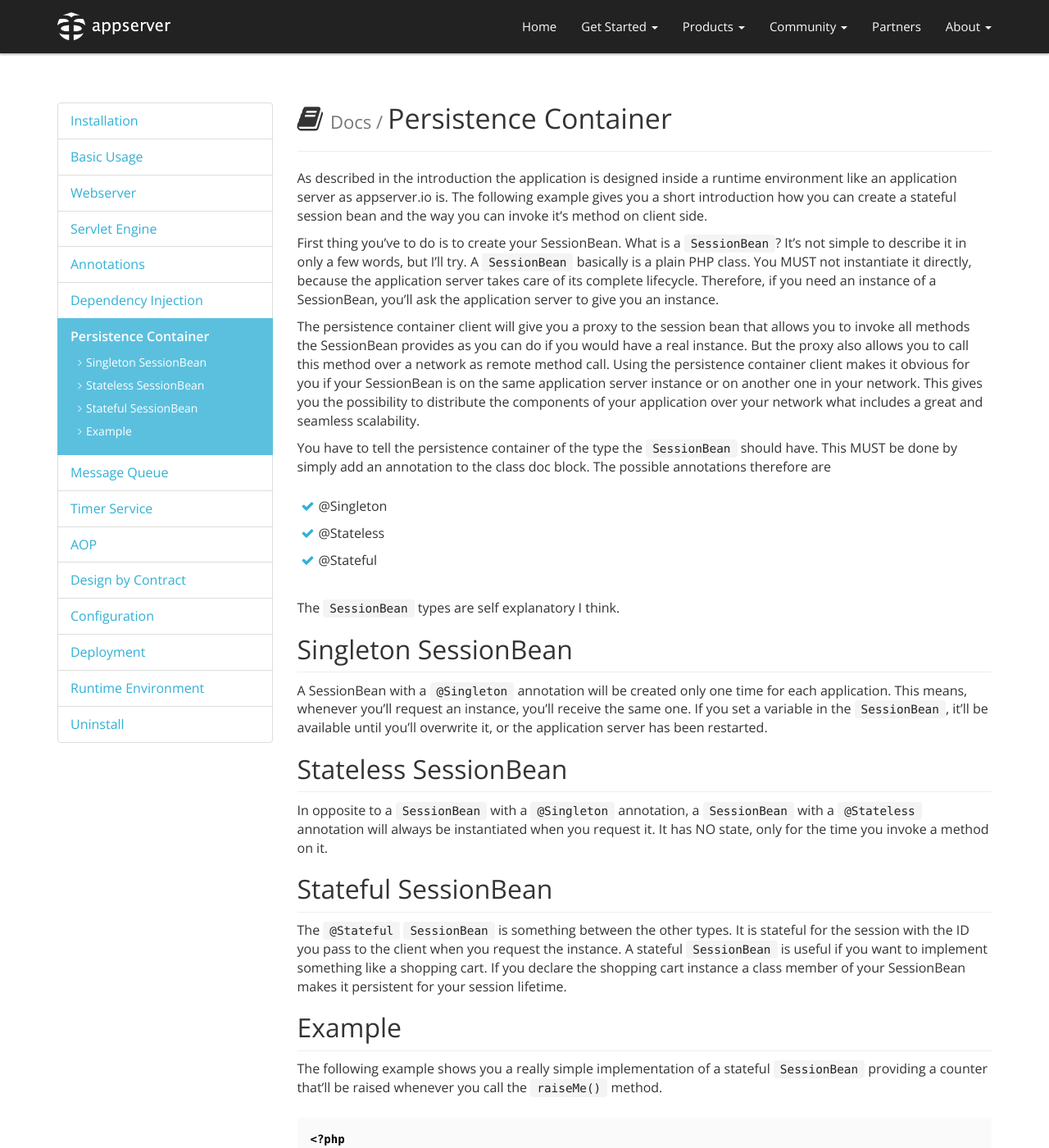
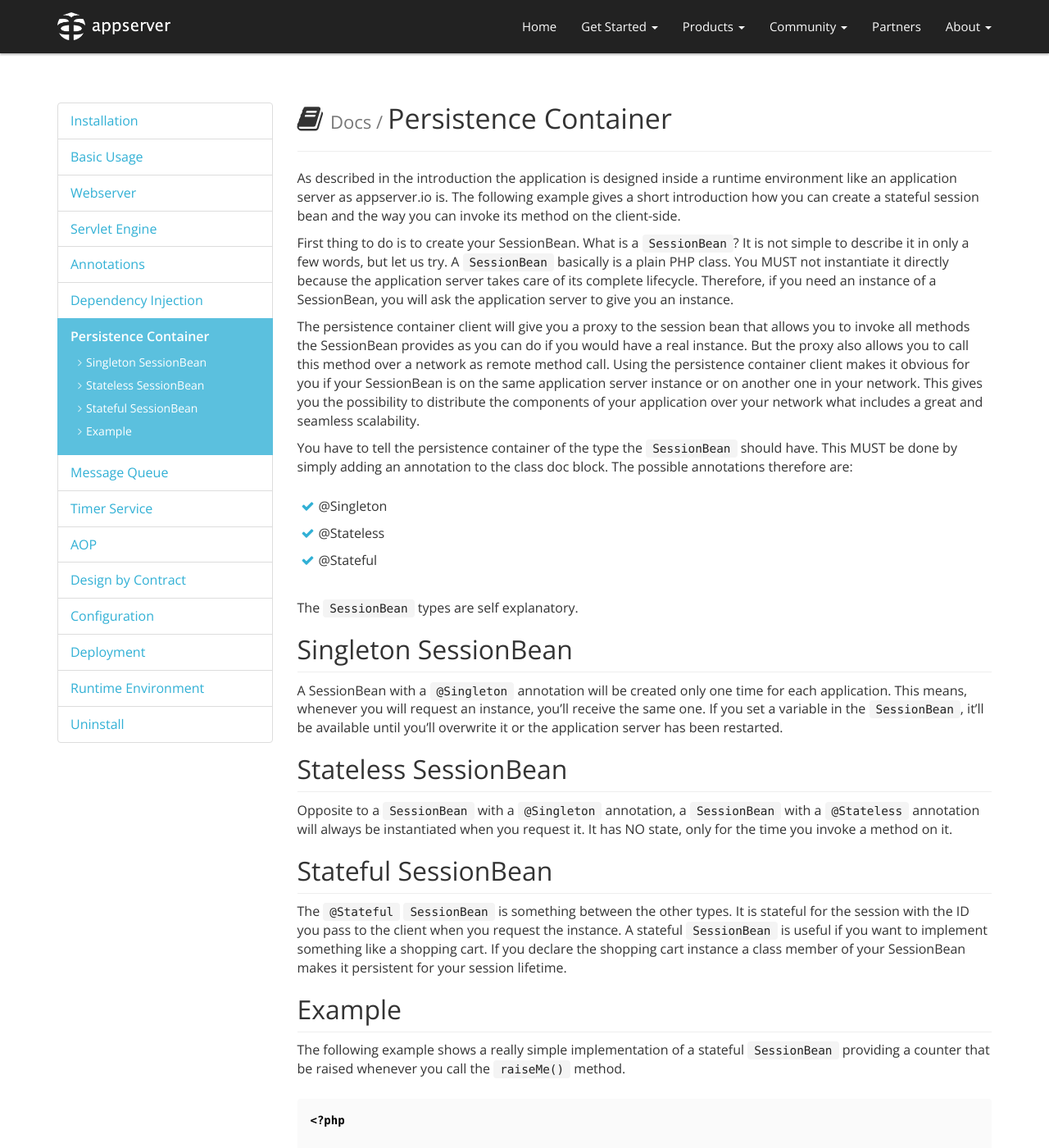
Before and after one commit to appserver-io/appserver, a Jekyll site: the page built from _docs/persistence-container.md, in a window 1280 px wide and 1400 px high. Shown: the whole window at 82% size. Built offline with Jekyll 4.4.1, drawn with Linux system fonts in a browser that asks for light colours; nearby versions of some CDN libraries; library files that are not in the unit come from our copies; Markdown is read by kramdown in place of the engine named in the settings; some of the changed text lies outside the part shown.

Commit message:
Update persistence-container.md

````diff
--- a/_docs/persistence-container.md
+++ b/_docs/persistence-container.md
@@ -18,13 +18,13 @@
 ---
 
 As described in the introduction the application is designed inside a runtime environment like
-an application server as appserver.io is. The following example gives you a short introduction
-how you can create a stateful session bean and the way you can invoke it's method on client side.
+an application server as appserver.io is. The following example gives a short introduction
+how you can create a stateful session bean and the way you can invoke its method on the client-side.
 
-First thing you've to do is to create your SessionBean. What is a `SessionBean`? It's not simple
-to describe it in only a few words, but I'll try. A `SessionBean` basically is a plain PHP class.
-You MUST not instantiate it directly, because the application server takes care of its complete
-lifecycle. Therefore, if you need an instance of a SessionBean, you'll ask the application server
+First thing to do is to create your SessionBean. What is a `SessionBean`? It is not simple
+to describe it in only a few words, but let us try. A `SessionBean` basically is a plain PHP class.
+You MUST not instantiate it directly because the application server takes care of its complete
+lifecycle. Therefore, if you need an instance of a SessionBean, you will ask the application server
 to give you an instance.
 
 The persistence container client will give you a proxy to the session bean that allows you to
@@ -36,25 +36,25 @@
 seamless scalability.
 
 You have to tell the persistence container of the type the `SessionBean` should have. This MUST
-be done by simply add an annotation to the class doc block. The possible annotations therefore
-are
+be done by simply adding an annotation to the class doc block. The possible annotations therefore
+are:
 
 * @Singleton
 * @Stateless
 * @Stateful
 
-The `SessionBean` types are self explanatory I think.
+The `SessionBean` types are self explanatory.
 
 ## Singleton SessionBean
 
 A SessionBean with a `@Singleton` annotation will be created only one time for each application.
-This means, whenever you'll request an instance, you'll receive the same one. If you set a
-variable in the `SessionBean`, it'll be available until you'll overwrite it, or the application
+This means, whenever you will request an instance, you'll receive the same one. If you set a
+variable in the `SessionBean`, it'll be available until you'll overwrite it or the application
 server has been restarted.
 
 ## Stateless SessionBean
 
-In opposite to a `SessionBean` with a `@Singleton` annotation, a `SessionBean` with a `@Stateless` annotation will always be instantiated when you request it. It has NO state, only for the time you invoke a method on it.
+Opposite to a `SessionBean` with a `@Singleton` annotation, a `SessionBean` with a `@Stateless` annotation will always be instantiated when you request it. It has NO state, only for the time you invoke a method on it.
 
 ## Stateful SessionBean
 
@@ -65,8 +65,8 @@
 
 ## Example
 
-The following example shows you a really simple implementation of a stateful `SessionBean` providing
-a counter that'll be raised whenever you call the `raiseMe()` method.
+The following example shows a really simple implementation of a stateful `SessionBean` providing
+a counter that be raised whenever you call the `raiseMe()` method.
 
 ```php
 <?php
@@ -103,11 +103,11 @@
 Save the `SessionBean` in `/opt/appserver/myapp/META-INF/classes/Namespace/Module/MyStatefulSessionBean.php`.
 
 As described above, you MUST not instantiate it directly. To request an instance of the `SessionBean`
-you MUST use the persistence container client. With the `lookup()` method you'll receive a proxy to
-your `SessionBean`, on that you can invoke the methods as you can do with a real instance.
+you MUST use the persistence container client. With the `lookup()` method you receive a proxy to
+your `SessionBean`, to invoke the methods, as you can do with a real instance.
 
-To develop our `HelloWorldServlet` further, let's raise the counter with each request to the `Servlet`. To
-do this, we've to refactor the `doGet()` method
+To develop our `HelloWorldServlet` further, let us raise the counter with each request to the `Servlet`. To
+do this, we have to refactor the `doGet()` method
 
 ```php
 <?php
````
